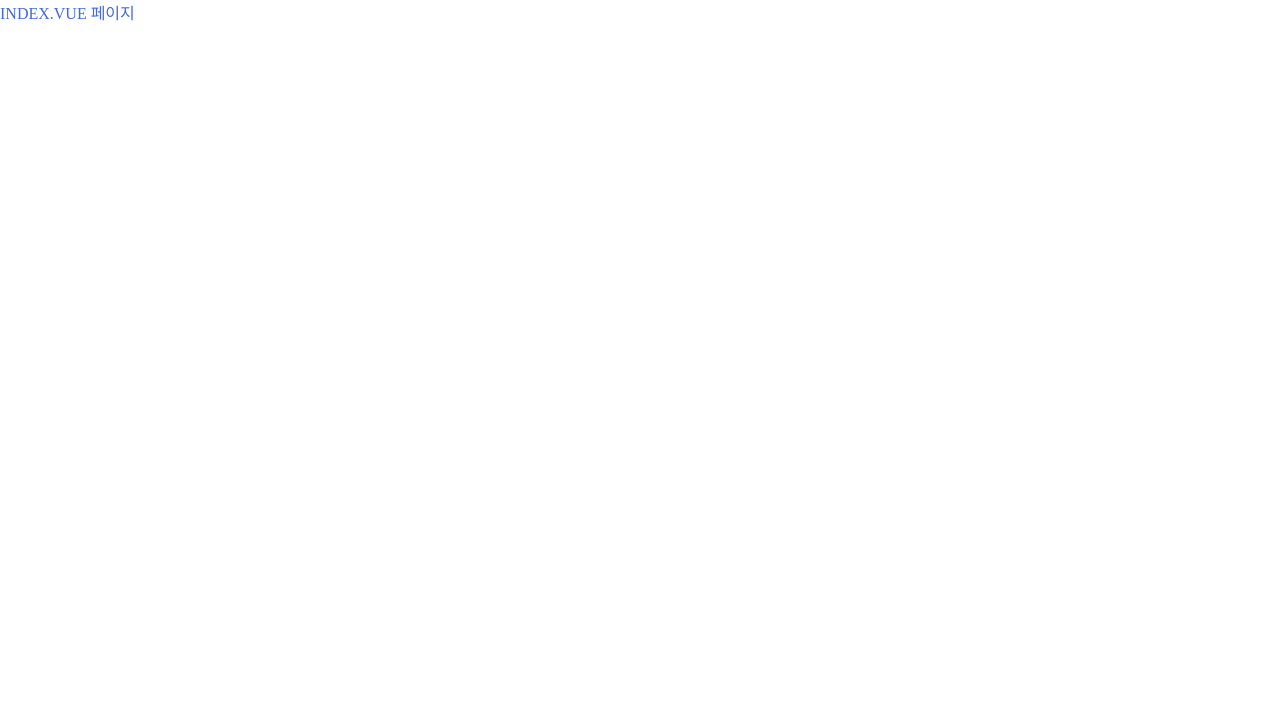
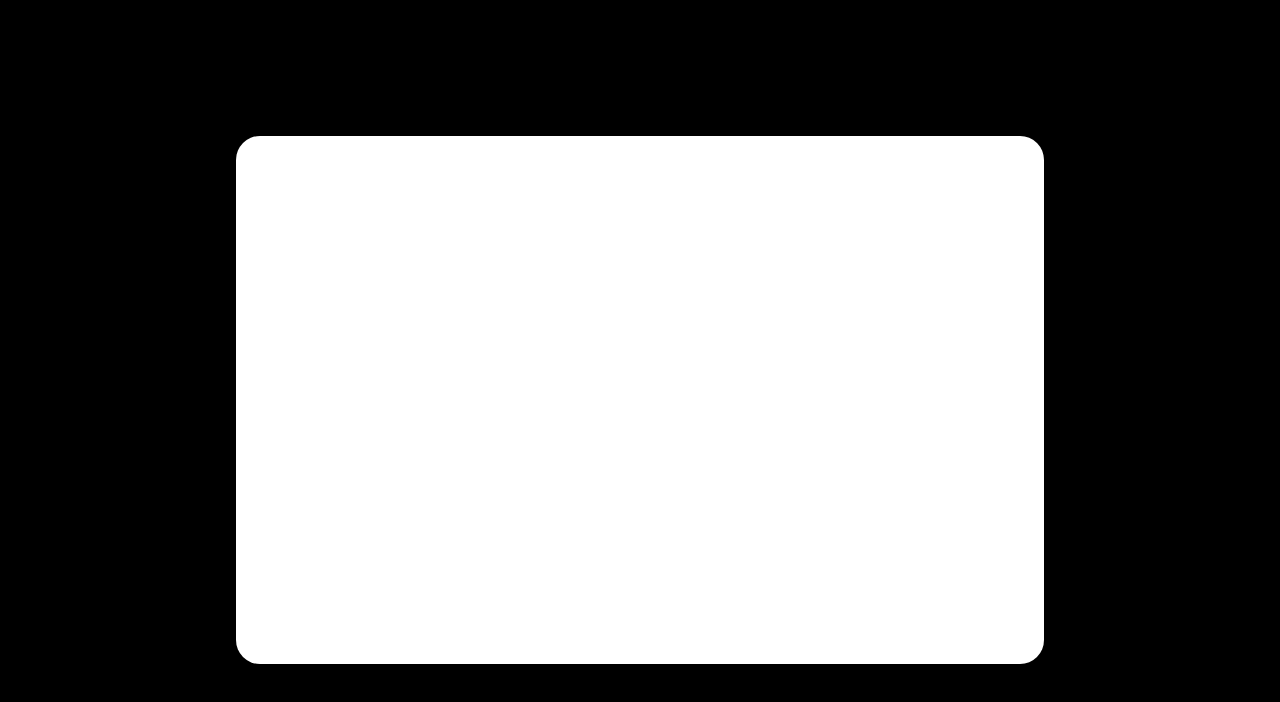
Before and after one commit to esthel7/Vue.js, a Vue app: page /#/ in a window 1280 px wide. Shown: the top 702 px of the page. Built offline with nearby package versions, Linux system fonts and the light colour scheme.

Commit message:
feat: BasicLayout.vue 생성

```diff
--- a/src/App.vue
+++ b/src/App.vue
@@ -4,4 +4,8 @@
 
 <script setup lang="ts" />
 
-<style scoped />
+<style>
+body {
+  margin: 0px;
+}
+</style>
--- a/src/assets/styles/color.scss
+++ b/src/assets/styles/color.scss
@@ -1,4 +1,4 @@
-$color-hite-000: #ffffff;
+$color-white-000: #ffffff;
 $color-white-100: #fafbfd;
 $color-blue-000: #1661a9;
 $color-black-900: #000000;
--- /dev/null
+++ b/src/components/atoms/layout/BasicLayout.vue
@@ -0,0 +1,18 @@
+<template>
+  <div class="basic-layout">
+    <slot />
+  </div>
+</template>
+
+<script setup lant="ts" />
+
+<style lang="scss" scoped>
+.basic-layout {
+  display: flex;
+  align-items: center;
+  justify-content: center;
+  padding: 20px;
+  background-color: $color-white-000;
+  border-radius: 24px;
+}
+</style>
--- a/src/main.ts
+++ b/src/main.ts
@@ -1,6 +1,5 @@
 import { createApp } from 'vue';
 import App from './App.vue';
 import router from './routes/index';
-import './assets/styles/main.scss';
 
 createApp(App).use(router).mount('#app');
--- a/src/pages/index.vue
+++ b/src/pages/index.vue
@@ -1,7 +1,43 @@
 <template>
-  <div>INDEX.VUE 페이지</div>
+  <div class="page">
+    <BasicLayout>
+      <div class="page_container">
+        <section class="page_container_navigation"></section>
+        <section class="page_container_notice"></section>
+      </div>
+    </BasicLayout>
+  </div>
 </template>
 
-<script setup lang="ts" />
+<script setup lang="ts">
+import BasicLayout from '@components/atoms/layout/BasicLayout.vue';
+</script>
 
-<style lang="scss" scoped />
+<style lang="scss" scoped>
+.page {
+  display: flex;
+  align-items: center;
+  justify-content: center;
+  width: 100%;
+  height: 100vh;
+  background-color: $color-black-900;
+
+  &_container {
+    display: flex;
+    align-items: center;
+    justify-content: center;
+    width: 60vw;
+    height: 61vh;
+
+    &_navigation {
+      width: 20%;
+      height: 100%;
+    }
+
+    &_notice {
+      width: 80%;
+      height: 100%;
+    }
+  }
+}
+</style>
--- a/vite.config.ts
+++ b/vite.config.ts
@@ -21,7 +21,7 @@ export default defineConfig({
   css: {
     preprocessorOptions: {
       scss: {
-        additionalData: '@import "./src/assets/styles/main.scss"',
+        additionalData: '@import "./src/assets/styles/main.scss";',
       },
     },
   },
```
